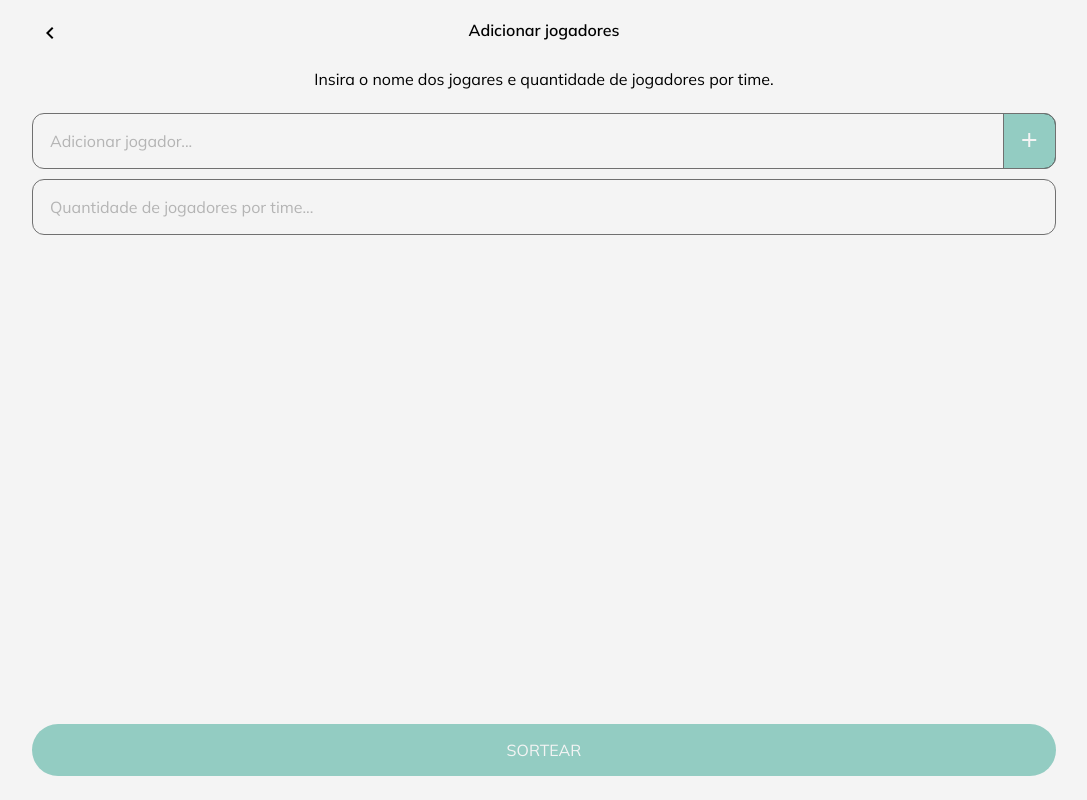
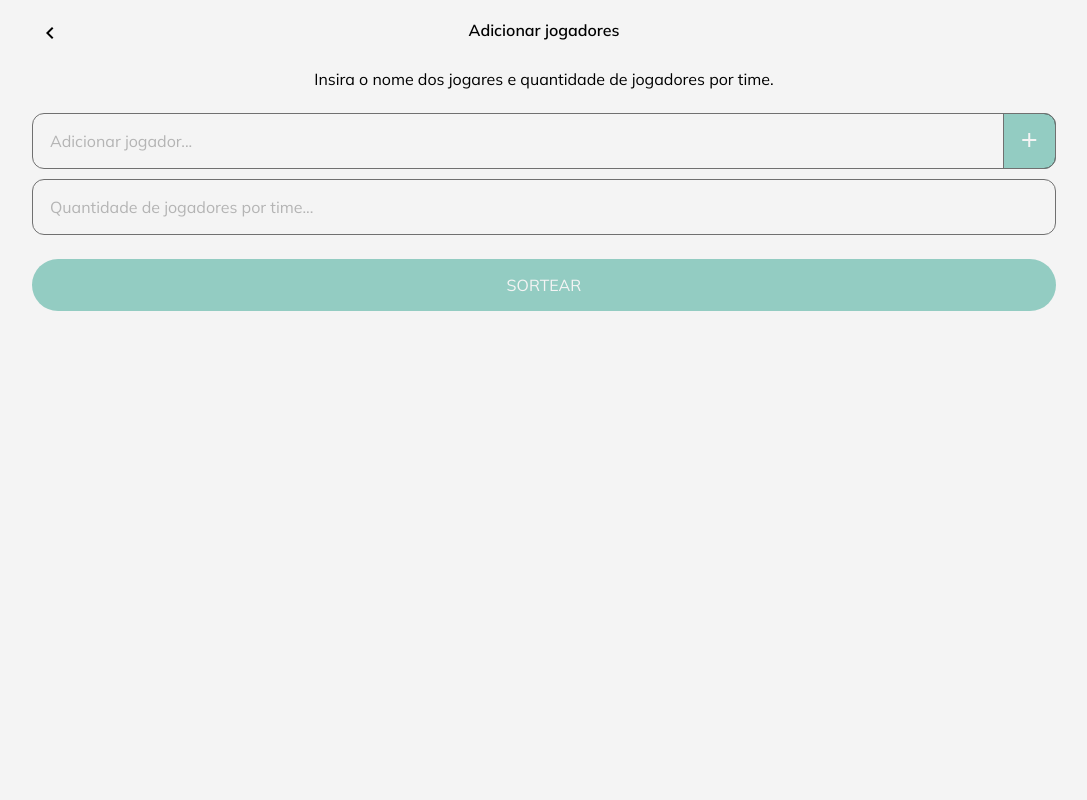
Before and after one commit to felipejuzo02/sortear-times, a Vue app: page /players-add in a window 1280 px wide. Shown: the whole page, without its empty margins (96-1183 px from the left). Built offline with nearby package versions, Linux system fonts and the light colour scheme.

Commit message:
refactor: change layout

```diff
--- a/src/views/PlayersAdd.vue
+++ b/src/views/PlayersAdd.vue
@@ -67,7 +67,7 @@ export default {
       player: '',
       playersQuantity: null,
       allPlayers: [],
-      isLoadingSortButton: false,
+      isLoadingSortButton: false
     }
   },
 
@@ -82,7 +82,7 @@ export default {
 
     isShortPlayerName () {
       return this.player.length < 3
-    },
+    }
   },
 
   methods: {
@@ -131,8 +131,6 @@ export default {
 .page-players-add {
   display: flex;
   flex-direction: column;
-  justify-content: space-between;
-  height: 100vh;
 
   &__input {
     margin-bottom: .6em;
```
Also changed, not shown: src/components/AppInput.vue (+4 -4 lines).
